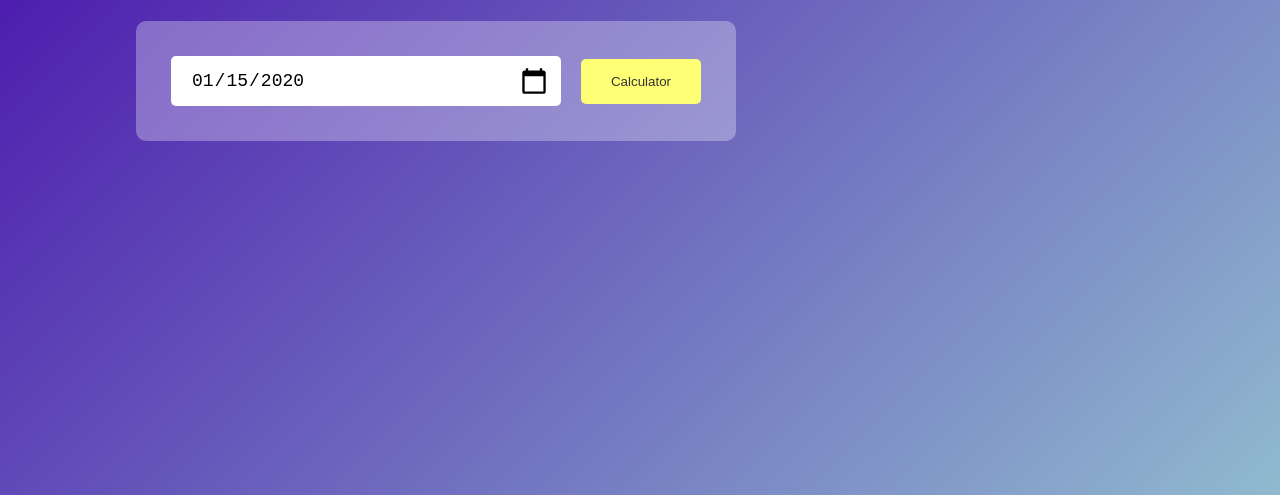
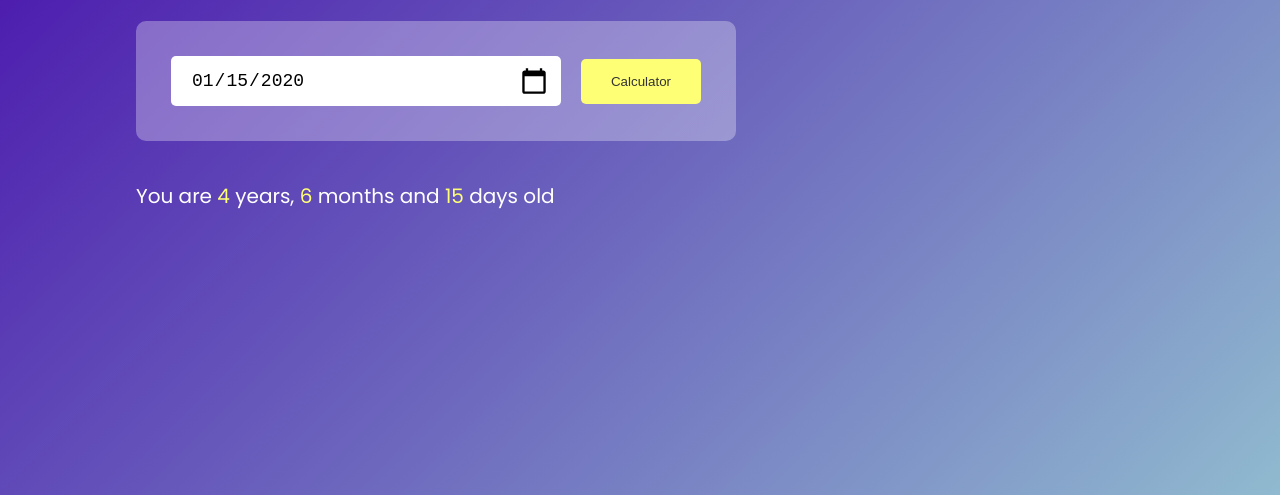
Before and after one commit to cedik456/age-calculator, a plain HTML site: page index.html in a window 1280 px wide. Both pictures are taken after typing "2020-01-15" into the empty fields and a click on the button "Calculator". Shown: the part 305-800 px from the top of the page. Drawn offline with Linux system fonts and the light colour scheme.

Commit message:
Finished Age Calculator App using HTML, CSS and JS
24 more to go

```diff
--- a/index.html
+++ b/index.html
@@ -12,8 +12,9 @@
       <h1>JavaScript<br><span>Age Calculator</span></h1>
       <div class="input-box">
         <input type="date" id="date">
-        <button>Calculator</button>
+        <button onclick="calculateAge()">Calculator</button>
       </div>
+      <p id="result"></p>
     </div>
   </div>
 
--- a/main.js
+++ b/main.js
@@ -0,0 +1,36 @@
+
+const userInput = document.getElementById("date");
+userInput.max = new Date().toISOString().split("T")[0];
+const result = document.getElementById("result");
+
+function calculateAge(){
+
+    const birthdate = new Date(userInput.value)
+    const today = new Date();
+
+    const [birthYear, birthMonth, birthdDay] = [birthdate.getFullYear(), birthdate.getMonth() + 1, birthdate.getDate()];
+
+    const [currentYear, currentMonth, currentDay] = [today.getFullYear(), today.getMonth() + 1, today.getDate()];
+
+
+    let ageYears = currentYear - birthYear;
+    let ageMonths = currentMonth - birthMonth;
+    let ageDays = currentDay - birthdDay;
+
+    if (currentMonth < birthMonth || (currentMonth === birthMonth && currentDay < birthdDay) ) {
+        ageYears--;
+        ageMonths += 12;
+    }
+
+    if (currentDay < birthdDay) {
+        ageMonths--;
+        let daysInPrevMonth = new Date(currentYear, currentMonth -1, 0).getDate();
+        ageDays += daysInPrevMonth;
+    }
+
+    result.innerHTML = `You are <span> ${ageYears}</span> years, <span>${ageMonths}</span> months and <span>${ageDays}</span> days old`;
+
+    // console.log(ageYears, ageMonths, ageDays);
+
+
+}
--- a/style.css
+++ b/style.css
@@ -135,3 +135,11 @@ picture {
   background-size: 30px;
   cursor: pointer;
 }
+
+#result{
+  font-size: 20px;
+}
+
+#result span {
+  color: #ffff76;
+}
```
